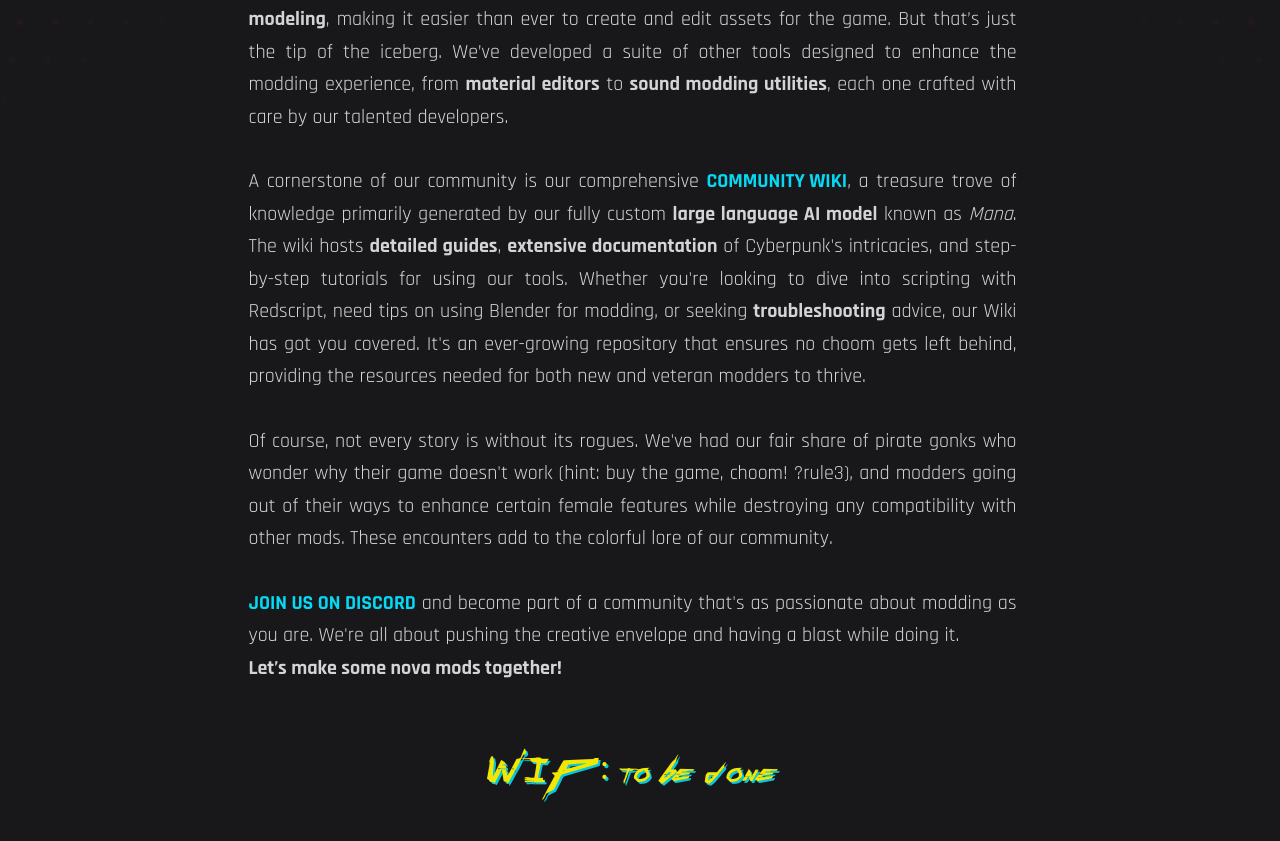
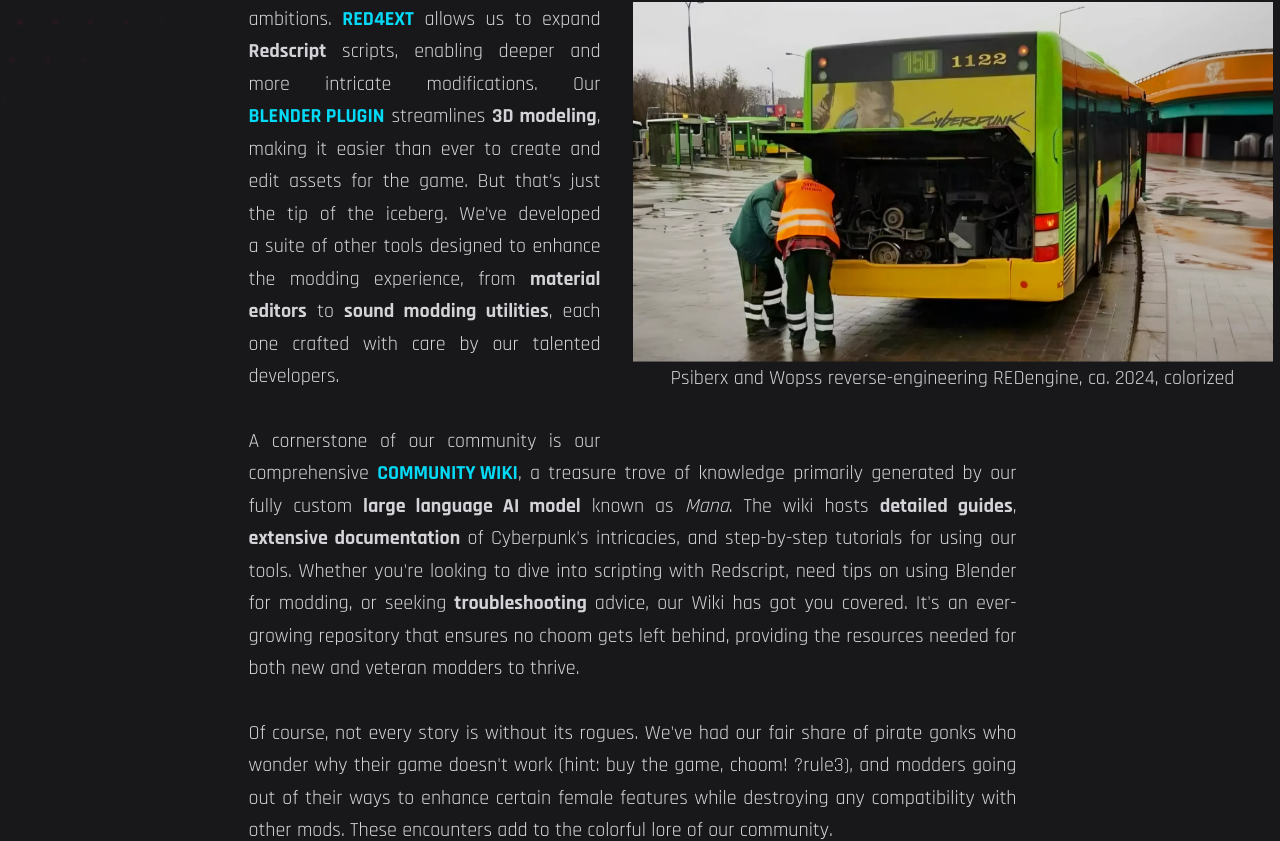
Before and after one commit to WolvenKit/homepage, a SvelteKit app: page /about in a window 1280 px wide. Shown: the part 686-1527 px from the top of the page. Built offline with nearby package versions, Linux system fonts and the light colour scheme; a web font is replaced by a local one.

Commit message:
Add image to About Us

```diff
--- a/src/routes/about/+page.svelte
+++ b/src/routes/about/+page.svelte
@@ -1,10 +1,12 @@
 <script lang="ts">
+  import redengine from "$assets/redengine.webp";
   import Button from "$components/elements/Button.svelte";
+  import Image from "$components/elements/Image.svelte";
   import PageRoot from "$components/parts/PageRoot.svelte";
 </script>
 
 <PageRoot title="About us" description="What is Red Modding? Who is it? When is it?">
-  <div class="flex max-w-3xl flex-col gap-8 text-justify text-xl leading-relaxed text-zinc-300">
+  <div class="content text-xl leading-relaxed text-zinc-300">
     <p>
       Our journey began with a&nbsp;shared obsession for tweaking <strong>REDengine</strong>, starting with
       <strong>The&nbsp;Witcher&nbsp;3</strong>. This passion led to the creation of
@@ -18,6 +20,12 @@
       and <strong>mutual support</strong>. Here, modders and gamers come together to share knowledge, troubleshoot, and
       innovate.
     </p>
+
+    <figure class="m-8 max-w-[640px] text-center lg:float-right lg:-mr-32 xl:-mr-64 2xl:-mr-96">
+      <Image src={redengine} />
+      <figcaption>Psiberx and Wopss reverse-engineering REDengine, ca. 2024, colorized</figcaption>
+    </figure>
+
     <p>
       Our toolkit has grown alongside our ambitions. <Button inline href="/projects">Red4Ext</Button> allows us to expand
       <strong>Redscript</strong> scripts, enabling deeper and more intricate modifications. Our
@@ -48,5 +56,13 @@
     </p>
   </div>
 
-  <div class="cyber-text text-4xl">WIP: to be done</div>
+  <div class="-mt-12 text-center text-zinc-400">
+    Please note that the above content is of illustrative character and may not represent the real events accurately.
+  </div>
 </PageRoot>
+
+<style lang="postcss">
+  .content > p {
+    @apply mx-auto my-8 max-w-3xl text-justify;
+  }
+</style>
```
Also changed, not shown: src/assets/redengine.webp (added).
